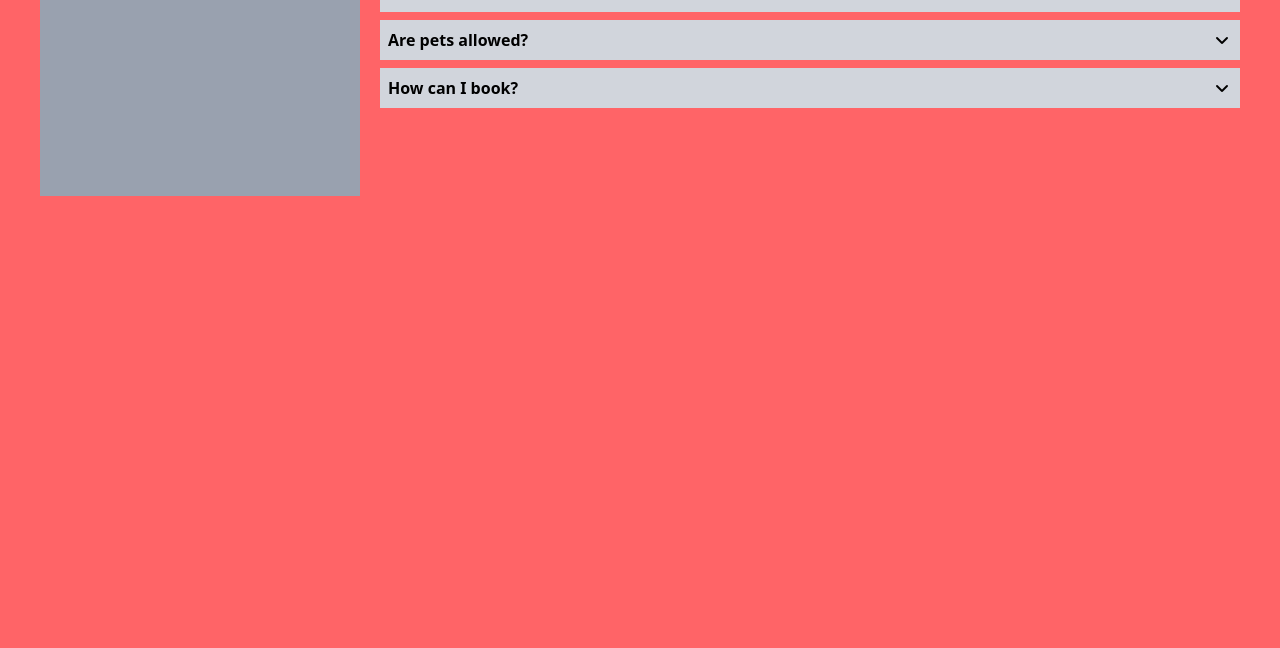
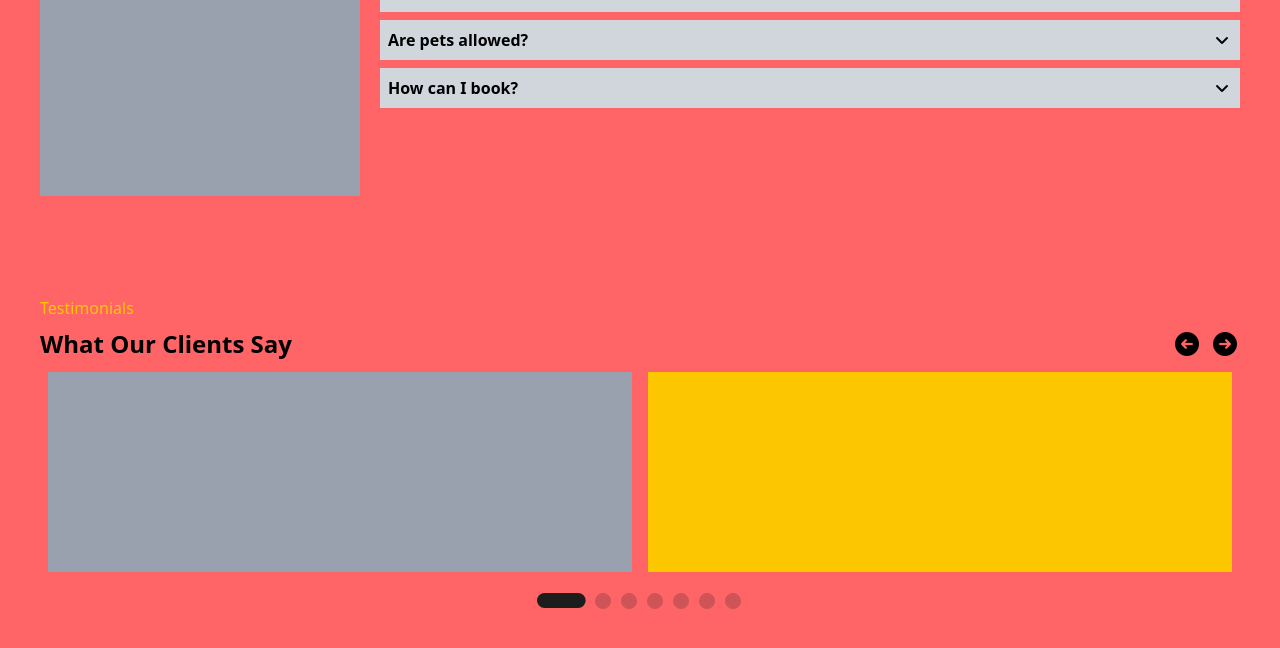
Before and after one commit to moamenabdelrahman/premium-stay, a Vue app: page / in a window 1280 px wide. Shown: the part 2490-3138 px from the top of the page. Built offline with nearby package versions, Linux system fonts and the light colour scheme.

Commit message:
Added Testimonials

```diff
--- a/src/App.vue
+++ b/src/App.vue
@@ -6,6 +6,7 @@
     <Gallery></Gallery>
     <OurServices></OurServices>
     <WhyChooseUs></WhyChooseUs>
+    <Testimonials></Testimonials>
   </div>
 </template>
 
@@ -15,6 +16,7 @@ import Gallery from './Gallery.vue';
 import Hero from './Hero.vue';
 import Navbar from './Navbar.vue';
 import OurServices from './OurServices.vue';
+import Testimonials from './Testimonials.vue';
 import WhyChooseUs from './WhyChooseUs.vue';
 
 export default {
@@ -24,7 +26,8 @@ export default {
     AboutUs,
     Gallery,
     OurServices,
-    WhyChooseUs
+    WhyChooseUs,
+    Testimonials
   }
 }
 </script>
--- /dev/null
+++ b/src/Testimonials.vue
@@ -0,0 +1,72 @@
+<template>
+  <div class="px-10">
+    <div class="text-yellow-400 mb-2">Testimonials</div>
+    <div class="flex items-center mb-3">
+      <div class="text-2xl font-bold me-auto">What Our Clients Say</div>
+      <i class="fa-solid text-2xl fa-circle-arrow-left me-2" @click="goLeft"></i>
+      <i class="fa-solid text-2xl fa-circle-arrow-right" @click="goRight"></i>
+    </div>
+    <!-- Carousel -->
+    <div class="overflow-hidden mb-5">
+      <div class="flex flex-nowrap transition-transform duration-300 ease-linear"
+           :style="{ transform: `translateX(-${currentIndex * 50}%)` }"
+      >
+        <div class="h-50 w-1/2 shrink-0 px-2">
+          <div class="h-full bg-gray-400"></div>
+        </div>
+        <div class="h-50 w-1/2 shrink-0 px-2">
+          <div class="h-full bg-yellow-400"></div>
+        </div>
+        <div class="h-50 w-1/2 shrink-0 px-2">
+          <div class="h-full bg-blue-400"></div>
+        </div>
+        <div class="h-50 w-1/2 shrink-0 px-2">
+          <div class="h-full bg-green-400"></div>
+        </div>
+        <div class="h-50 w-1/2 shrink-0 px-2">
+          <div class="h-full bg-black"></div>
+        </div>
+        <div class="h-50 w-1/2 shrink-0 px-2">
+          <div class="h-full bg-white"></div>
+        </div>
+        <div class="h-50 w-1/2 shrink-0 px-2">
+          <div class="h-full bg-purple-400"></div>
+        </div>
+        <div class="h-50 w-1/2 shrink-0 px-2">
+          <div class="h-full bg-lime-200"></div>
+        </div>
+      </div>
+    </div>
+    <!-- Dots -->
+    <div class="flex items-center gap-1.5 justify-center">
+      <i v-for="_ in currentIndex" class="fa-solid d-block text-[#1D1D1D]/21 fa-circle"></i>
+      <svg width="50" height="17" viewBox="0 0 37 11" fill="none" xmlns="http://www.w3.org/2000/svg">
+        <rect width="36" height="11" rx="5.5" fill="#1D1D1D"/>
+      </svg>
+      <i v-for="_ in (arr.length - currentIndex - 2)" class="fa-solid text-[#1D1D1D]/21 fa-circle"></i>
+    </div>
+  </div>
+</template>
+
+<script>
+export default {
+  data() {
+    return {
+      arr: [1,2,3,4,5,6,7,8],
+      currentIndex: 0
+    };
+  },
+  methods: {
+    goRight() {
+      if(this.currentIndex + 2 < this.arr.length) {
+        this.currentIndex++;
+      }
+    },
+    goLeft() {
+      if(this.currentIndex > 0) {
+        this.currentIndex--;
+      }
+    }
+  }
+}
+</script>
```
